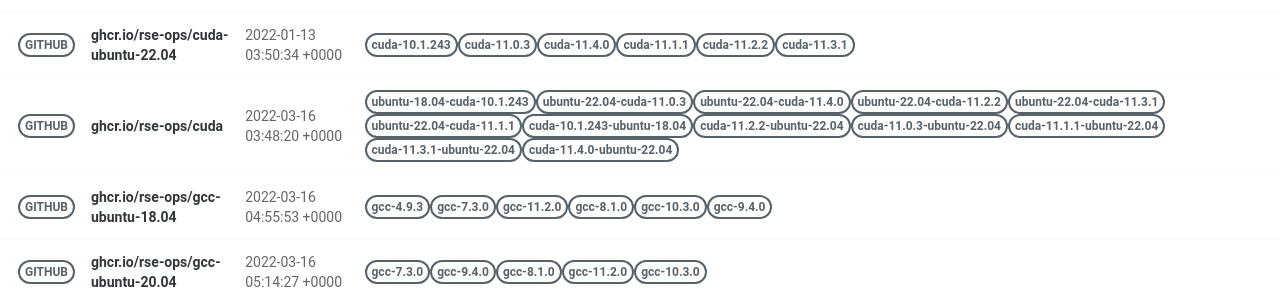
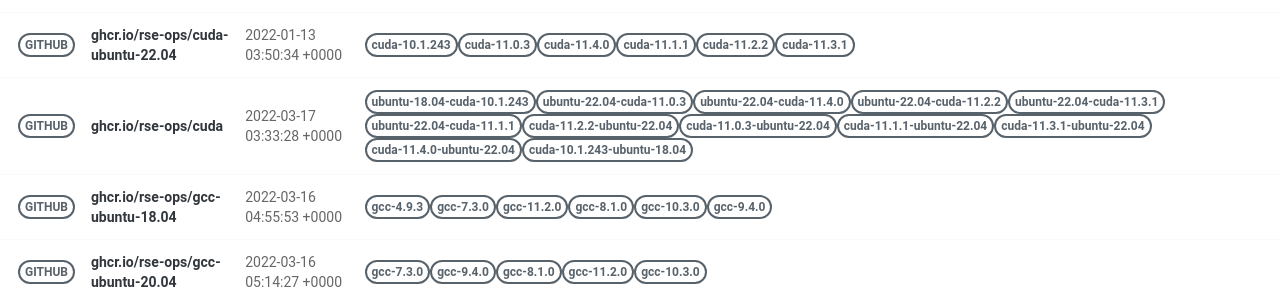
Before and after one commit to rse-ops/docker-images, a Jekyll site: the page built from pages/index.md, in a window 1280 px wide. Shown: the part 417-717 px from the top of the page. Built offline with Jekyll 4.4.1, drawn with Linux system fonts in a browser that asks for light colours; nearby versions of some CDN libraries.

Commit message:
Automated push to update library 2022-03-17

```diff
--- a/_library/ghcr.io-rse-ops-cuda.md
+++ b/_library/ghcr.io-rse-ops-cuda.md
@@ -1,7 +1,7 @@
 ---
 layout: container
 name: ghcr.io/rse-ops/cuda
-updated_at: 2022-03-16 03:48:20.498369
+updated_at: 2022-03-17 03:33:28.636968
 
 
 container_url: https://github.com/orgs/rse-ops/packages/container/package/cuda
```
Also changed, not shown: other parts of _library/ghcr.io-rse-ops-cuda.md (+3 -3 lines).
